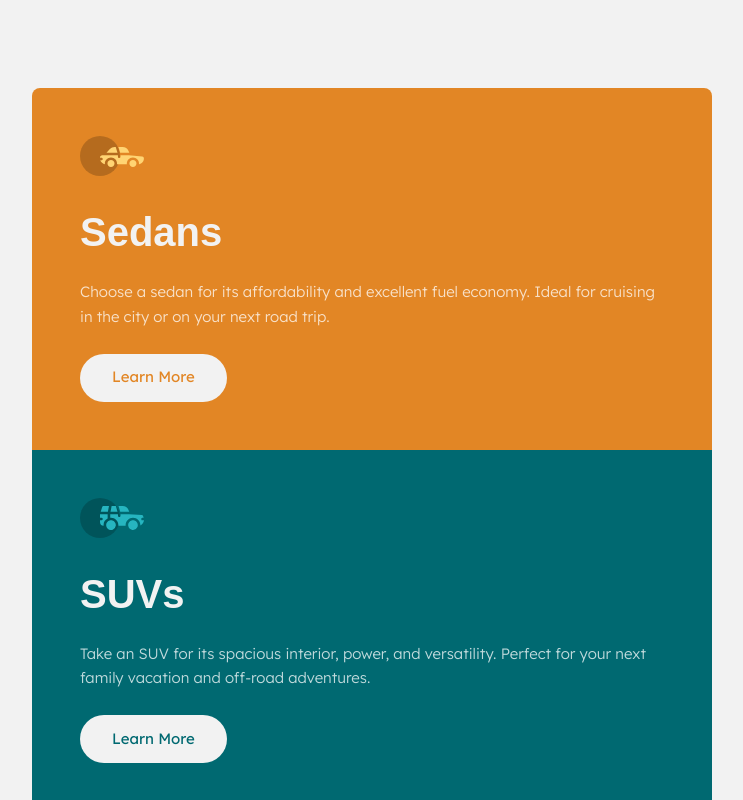
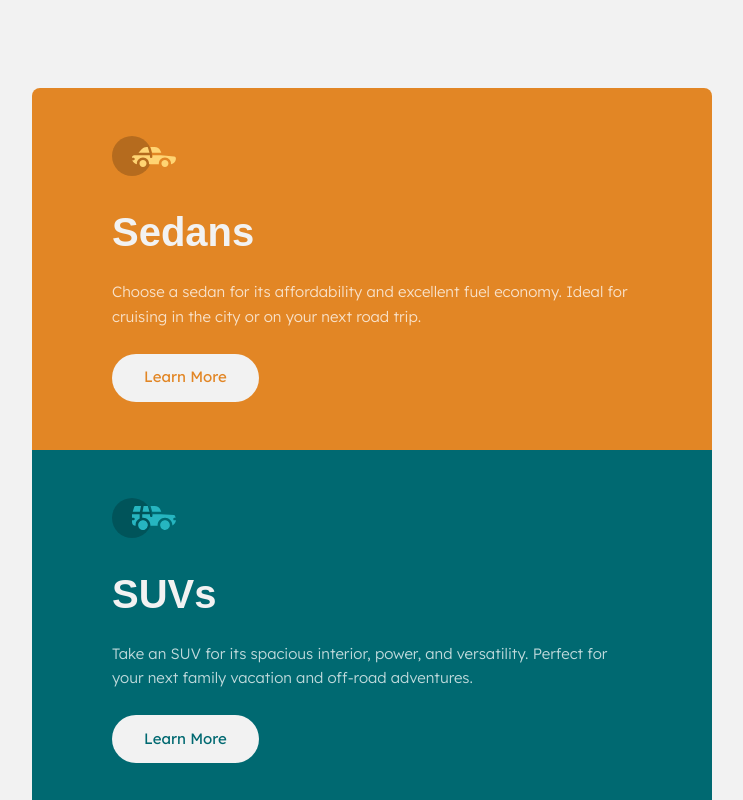
Before and after one commit to g-akca/3-column-card-component, a React (Vite) app: page / in a window 1280 px wide. Shown: the top 800 px of the page, without its empty margins (268-1011 px from the left). Built offline with nearby package versions, Linux system fonts and the light colour scheme; a web font is replaced by a local one.

Commit message:
Add tablet responsive Card styles

```diff
--- a/src/components/Card.jsx
+++ b/src/components/Card.jsx
@@ -17,7 +17,7 @@ function Card({ icon, title, description, primaryColor = "gold" }) {
   const colors = colorVariants[primaryColor] || colorVariants.gold;
 
   return (
-    <div className={`p-12 ${colors.bg} flex flex-col items-start gap-8`}>
+    <div className={`p-12 tablet:px-20 ${colors.bg} flex flex-col items-start gap-8`}>
       <img src={icon} alt={`${title} icon`} className="h-10" />
 
       <div className="flex flex-col gap-6 items-start">
```
